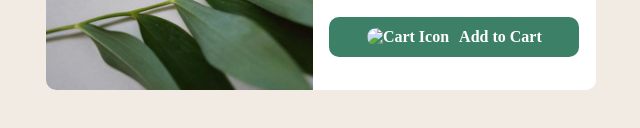
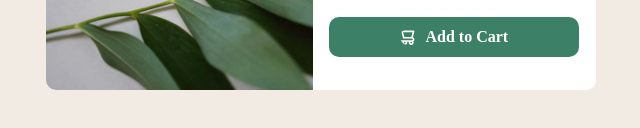
Before and after one commit to yosephs785/Product-preview-card-component, a plain HTML site: page index.html in a window 1280 px wide. Shown: the part 518-646 px from the top of the page, 319-959 px from the left. Drawn offline with Linux system fonts and the light colour scheme; files whose address does not match are found by name.

Commit message:
Update index.html

```diff
--- a/index.html
+++ b/index.html
@@ -23,7 +23,7 @@
             <div id="price">$149.99</div>
             <div id="previous">$169.99</div>
         </div>
-        <a href="https://www.chanel.com/us/fragrance/p/120630/gabrielle-chanel-essence-eau-de-parfum-spray/" id="btn"> <img src="images/icon-cart.svg" alt="Cart Icon"> Add to Cart</a>
+        <a href="https://www.chanel.com/us/fragrance/p/120630/gabrielle-chanel-essence-eau-de-parfum-spray/" id="btn"> <img src="icon-cart.svg" alt="Cart Icon"> Add to Cart</a>
     </div>
 </div
 
```
